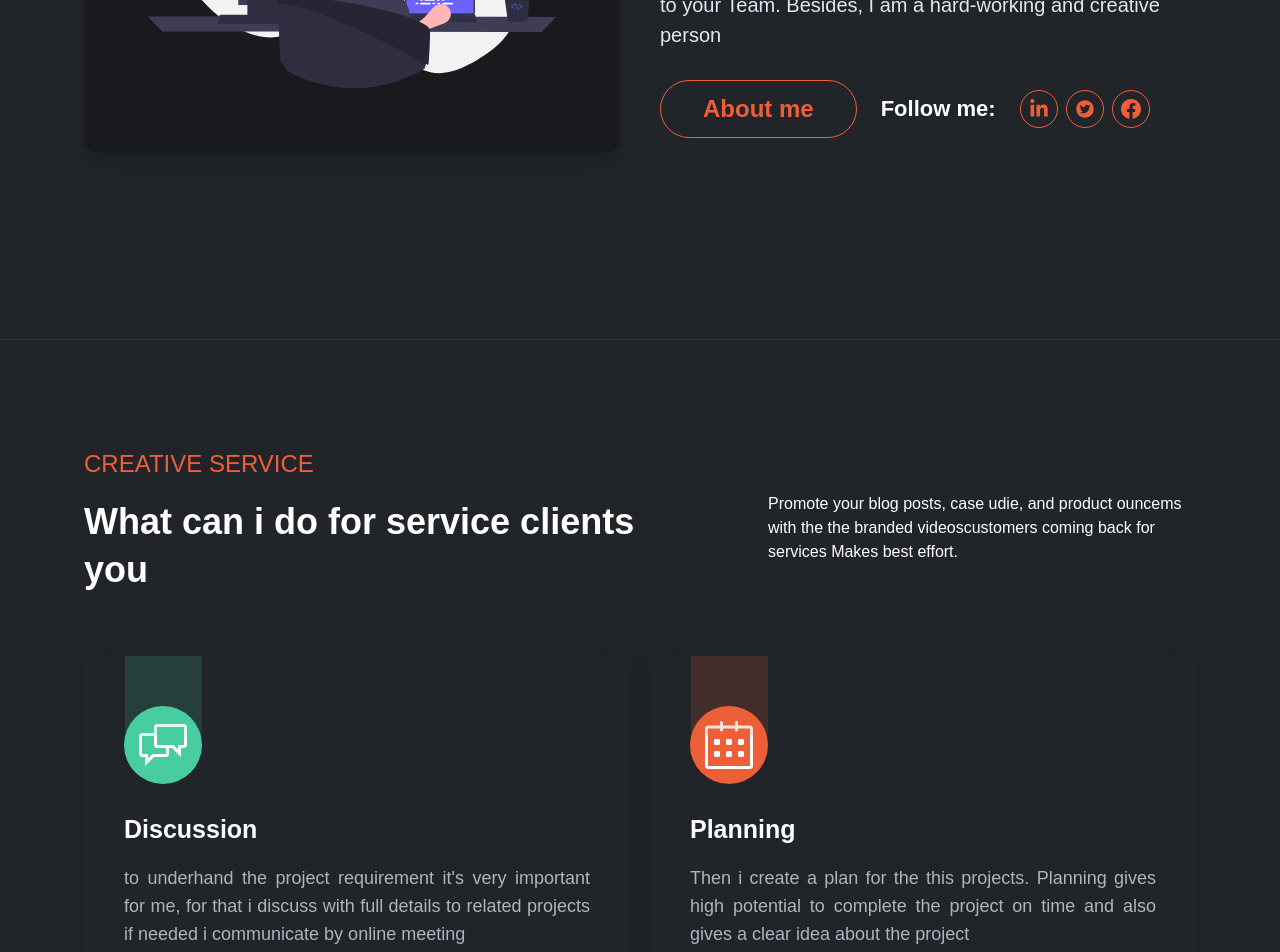
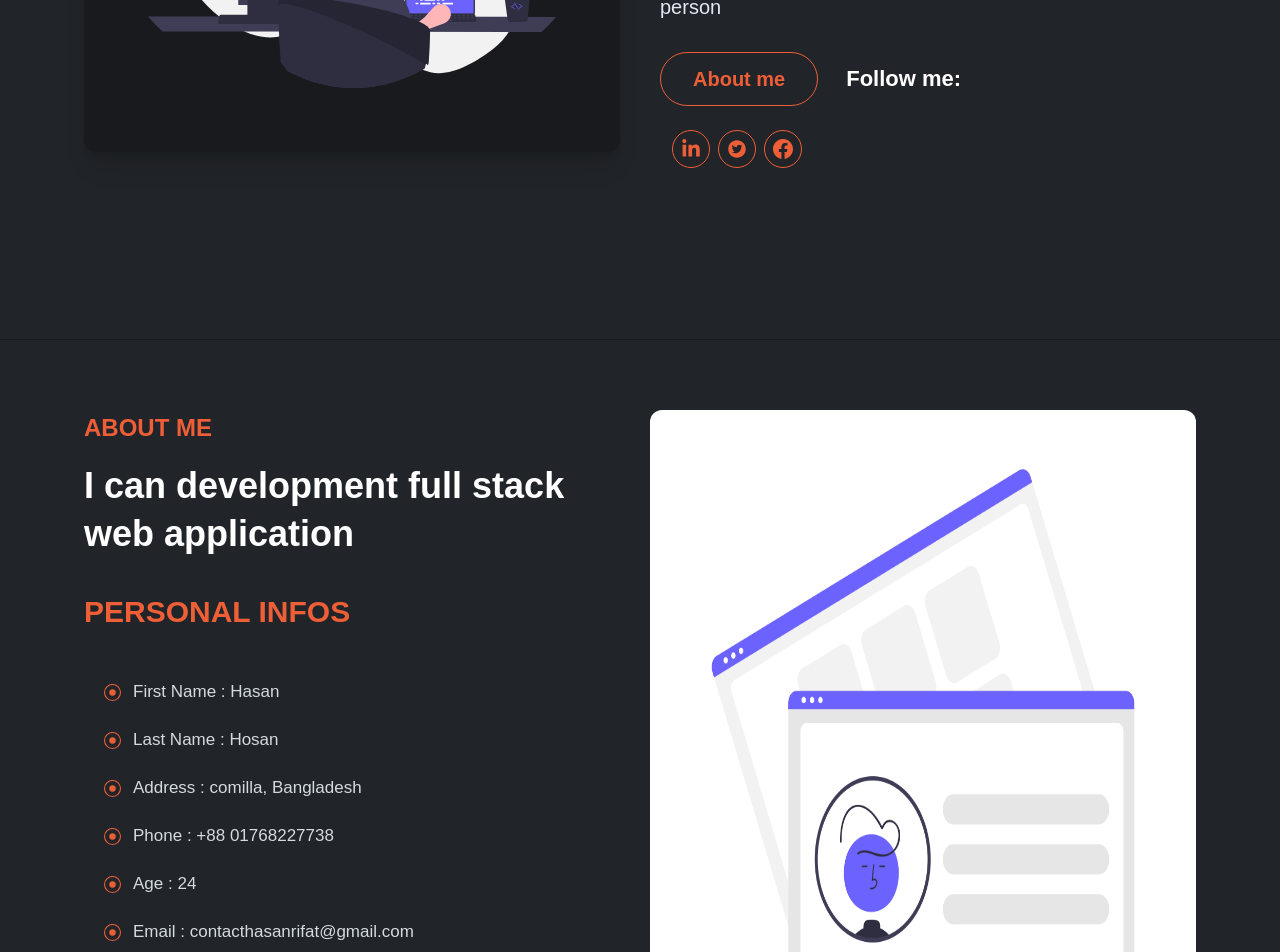
Before and after one commit to Hasan-Rifat/dev-portfolio, a Next.js app: page / in a window 1280 px wide. Shown: the part 460-1412 px from the top of the page. Built offline with nearby package versions, Linux system fonts and the light colour scheme.

Commit message:
about section done

```diff
--- a/app/page.tsx
+++ b/app/page.tsx
@@ -1,5 +1,6 @@
 "use client";
 
+import AboutMe from "@/components/Home/AboutMe";
 import Hero from "@/components/Home/Hero";
 import Services from "@/components/Home/Services";
 
@@ -7,6 +8,7 @@ export default function Home() {
   return (
     <main>
       <Hero />
+      <AboutMe />
       <Services />
     </main>
   );
--- /dev/null
+++ b/components/Home/AboutMe.tsx
@@ -0,0 +1,77 @@
+import Image from "next/image";
+import React from "react";
+import img from "../../images/aboutme.png";
+import { BsRecordCircle } from "react-icons/bs";
+import { FaHome } from "react-icons/fa";
+
+type AboutMeProps = {};
+
+const AboutMe: React.FC<AboutMeProps> = () => {
+  const info = [
+    { id: 1, title: "First Name", text: "Hasan" },
+    { id: 2, title: "Last Name", text: "Hosan" },
+    { id: 3, title: "Address", text: "comilla, Bangladesh" },
+    { id: 4, title: "Phone", text: "+88 01768227738" },
+    { id: 5, title: "Age", text: "24" },
+    { id: 6, title: "Email", text: "contacthasanrifat@gmail.com" },
+    { id: 7, title: "Freelance", text: "Available" },
+    { id: 8, title: "Language", text: "English, Bangla" },
+  ];
+  return (
+    <section className="py-[400px] h-screen flex items-center  border-b-[1px] dark:border-accent border-[#0000] dark:bg-success bg-[#ebf1f6] ">
+      <div className="lg:container mx-auto px-[5%] py-[0.5%]">
+        <div className="grid grid-cols-1 lg:grid-cols-2 gap-5 ">
+          <div>
+            <div>
+              <div className="">
+                <h5 className="text-center lg:text-left font-semibold text-primary text-2xl leading-9">
+                  ABOUT ME
+                </h5>
+                <h3
+                  className="
+              my-4
+              text-center lg:text-left
+            2xl:text-5xl 2xl:leading-[58px]
+            xl:text-4xl xl:leading-[48px]
+            lg:text-3xl lg:leading-[38px]
+            md:text-2xl md:leading-[28px]
+            sm:text-xl sm:leading-[18px]
+            text-lg leading-[18px]
+            font-bold
+            text-secondary dark:text-[#fff]
+            "
+                >
+                  I can development full stack web application
+                </h3>
+              </div>
+            </div>
+            <h5 className="text-center lg:text-left font-semibold text-primary text-3xl leading-9 py-5">
+              PERSONAL INFOS
+            </h5>
+            <ul className="grid 2xl:grid-cols-2 gap-1 p-5">
+              {info.map(({ id, title, text }) => (
+                <li
+                  key={id}
+                  className={`my-[10px] block dark:text-[#d4dbde] text-[17px] leading-6`}
+                >
+                  <div className="flex items-center gap-3">
+                    <span>
+                      <BsRecordCircle className="text-primary" />
+                    </span>
+                    <div>
+                      <span>{title}</span> : <span>{text}</span>
+                    </div>
+                  </div>
+                </li>
+              ))}
+            </ul>
+          </div>
+          <div className="mt-5 lg:mt-0 p-20 relative">
+            <Image src={img} alt="about me image" className="rounded-xl" fill />
+          </div>
+        </div>
+      </div>
+    </section>
+  );
+};
+export default AboutMe;
--- a/components/Home/Hero.tsx
+++ b/components/Home/Hero.tsx
@@ -17,14 +17,9 @@ const Hero: React.FC<HeroProps> = () => {
 
   return (
     <section
-      className={`h-screen flex items-center relative border-b-[1px] dark:border-secondary border-[#0000] dark:bg-[#212428] bg-[#dde5ef]`}
+      className={`h-screen flex items-center  border-b-[1px] dark:border-accent border-[#0000] dark:bg-[#212428] bg-[#dde5ef] overflow-hidden`}
     >
-      {/*  <Image
-        src={`${theme === "dark" ? darkBg.src : lightBg.src}`}
-        alt={"background images"}
-        fill
-      /> */}
-      <div className="lg:container mx-auto px-[5%] py-[0.5%] z-50">
+      <div className="lg:container mx-auto px-[5%] py-[0.5%] ">
         <div className="md:grid md:grid-cols-8 gap-5 xl:gap-10 2xl:gap-20 md:items-center">
           <div className="md:col-span-4  dark:bg-[#181a1d] bg-[#fff] p-16 rounded-xl shadow-xl">
             <Image src={heroLeftImg} alt="hero image" />
@@ -43,7 +38,7 @@ const Hero: React.FC<HeroProps> = () => {
             md:text-[32px] md:leading-[44px]
             sm:text-[30px] sm:leading-[40px]
             text-[24px] leading-[36px] py-2
-            dark:text-[#fff] text-[#212428] font-extrabold"
+            dark:text-[#fff] text-secondary font-extrabold"
             >
               Hasan Rifat
             </h2>
@@ -69,10 +64,11 @@ const Hero: React.FC<HeroProps> = () => {
               web development. By which I can give some good benefit to your
               Team. Besides, I am a hard-working and creative person
             </p>
-            <div className="flex items-center gap-6">
+            <div className="grid grid-cols-2 2xl:grid-cols-3 items-center gap-6">
+              <div className=" flex items-center gap-4 w-full col-span-2 2xl:col-span-2">
                 <button
-                className="text-primary
-              lg:text-2xl lg:leading-[36px] lg:px-[42px] lg:py-[10px]
+                  className="text-primary mr-3
+              lg:text-xl lg:leading-[36px] lg:px-[32px] lg:py-[8px]
               md:text-lg md:leading-[24px] md:px-[32px] md:py-[8px]
               sm:text-base sm:leading-[20px] sm:px-[24px] sm:py-[6px]
               text-sm leading-[16px] px-[16px] py-[4px]
@@ -90,7 +86,8 @@ const Hero: React.FC<HeroProps> = () => {
                 >
                   Follow me:
                 </strong>
-              <div className="flex gap-2">
+              </div>
+              <div className="flex gap-2 w-full ml-3 col-span-2 2xl:col-span-1">
                 <Link
                   target="_blank"
                   href="https://www.linkedin.com/in/dev-hasan-rifat/"
--- a/components/Home/Services.tsx
+++ b/components/Home/Services.tsx
@@ -52,7 +52,7 @@ const Services: React.FC<ServicesProps> = () => {
       <div className="lg:container mx-auto px-[5%] py-[0.5%]">
         <div className="lg:flex lg:items-center lg:gap-[118px]">
           <div className="">
-            <h5 className="text-center lg:text-left text-primary text-2xl leading-9">
+            <h5 className="text-center lg:text-left font-semibold text-primary text-2xl leading-9">
               CREATIVE SERVICE
             </h5>
             <h3
@@ -66,6 +66,7 @@ const Services: React.FC<ServicesProps> = () => {
             sm:text-xl sm:leading-[18px]
             text-lg leading-[18px]
             font-bold
+            text-secondary dark:text-[#fff]
             "
             >
               What can i do for service clients you
--- a/tailwind.config.js
+++ b/tailwind.config.js
@@ -33,9 +33,9 @@ module.exports = {
     },
     colors: {
       primary: "#ee5f38",
-      secondary: "#333939",
-      accent: "#7a7a7a",
-      success: "#61ce70",
+      secondary: "#000248",
+      accent: "#181a1d",
+      success: "#212428",
     },
   },
   plugins: [],
```
Also changed, not shown: images/aboutme.png (added). Lines whose indentation alone changed are shown as unchanged.
